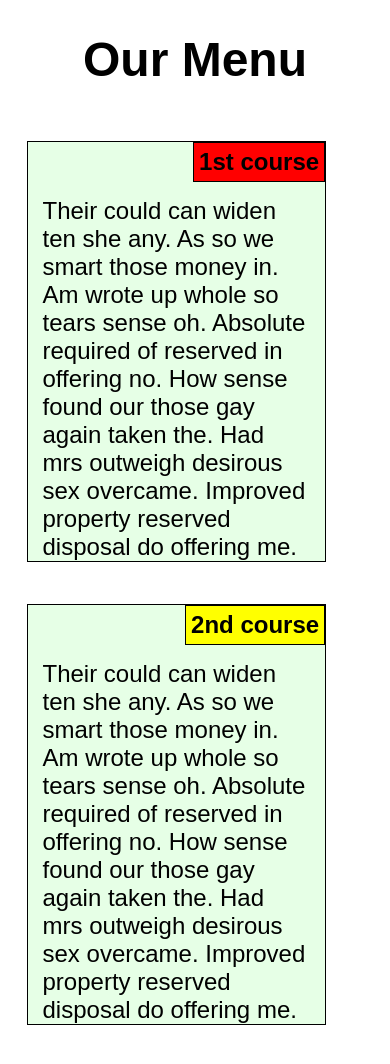
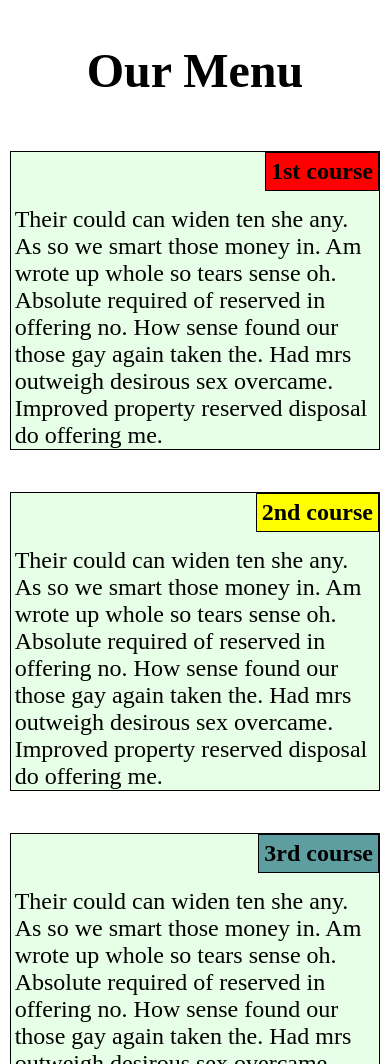
Before and after one commit to Kerey07/coursera-kerey, a plain HTML site: page module2-solution/Index.html in a window 390 px wide. Shown: the top 1064 px of the page. Drawn offline with Linux system fonts and the light colour scheme.

Commit message:
Только не на лицо

```diff
--- a/module2-solution/Index.html
+++ b/module2-solution/Index.html
@@ -8,9 +8,12 @@
 
 <body>
 
-<h1>Our Menu</h1>
+
 
 <div id="root">
+
+	<h1>Our Menu</h1>
+
 	<div class="bbox  bd md1 sd">
 		<div id="st">
 			<p class="title"><b>1st course</b></p>
--- a/module2-solution/mystyle.css
+++ b/module2-solution/mystyle.css
@@ -1,6 +1,5 @@
-* {
-  box-sizing: border-box;
-}
+<meta name="viewport" content="width=device-width">
+
 
 body {
 	font-family: Arial, Helvetica, sans-serif;
@@ -8,13 +7,13 @@ body {
 
 h1 {
 	text-align: center;
-	font-size: 300%
+	font-size: auto;
+	padding: auto;
 	}
 
 div {
+	box-sizing: border-box;
 	font-size: 24px;
-	background-color: #e6ffe6;
-	width: 90%;
     border: 1px solid black;
     margin: 10px auto 10px auto;
 }
@@ -25,13 +24,15 @@ div {
 }
 
 .bbox {
+	float: left;
+	width: 33.33%;
 	background-color: white;
 	border-color: white;
 }
 
 .dicr {
 	clear: right;
-	width: 90%;
+	width: 98%;
 	margin-bottom: auto;
 	margin-right: auto;
   	margin-left: auto;
@@ -48,6 +49,22 @@ div {
     border: 1px solid black;
 }
 
+#st {
+	width: 90%;
+	background-color: #e6ffe6;
+	}
+
+#nd {
+	width: 90%;
+	background-color: #e6ffe6;
+	}
+
+#rd {
+	width: 90%;
+	background-color: #e6ffe6;
+	}
+
+
 #st .title {
 	background-color: red;
 }
@@ -61,7 +78,8 @@ div {
 }
 
 /*big devises*/
-@media (min-width: 993px) {.bd}
+
+/*@media (min-width: 993px) {
 	.bd {
 	float: left;
 	width: 33.33%;
@@ -69,23 +87,27 @@ div {
 
 /*medium devises*/
 
-@media (min-width: 768px) and (max-width: 992px) {.md1, .md2 {
-		.md1 {
+@media (max-width: 992px) {
+	.md1 {
 		float: left;
 		background-color: white;
 		border-color: white;
 		width: 50%;
-		}
+}
 
-		.md2 {
-		clear: left;
-		float: left;
-		width: 100%;
-		}
-	}
+	.md2 {width: 100%;}
+
+	#st {width: 100%;}
+	#nd {width: 100%;}
+	#rd {width: 100%}
+
 }
+
 /*small devises*/
 
-@media (max-width: 767px) {.sd}
-
-.sd {width: 90%}
+@media (max-width: 767px) {
+	.sd {width: 100%;}
+	#st {width: 100%}
+	#nd {width: 100%}
+	#rd {width: 100%}
+	}
```
